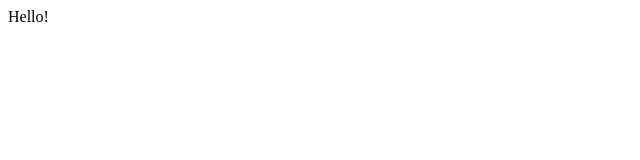
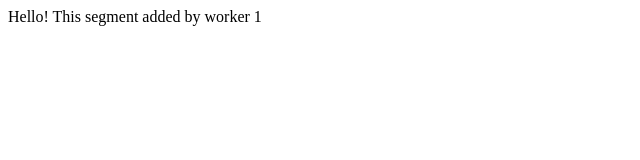
Before and after one commit to eeshwarantharan/SampleGit, a plain HTML site: page index.html in a window 1280 px wide. Shown: the whole page, without its empty margins (0-640 px from the left). Drawn offline with Linux system fonts and the light colour scheme.

Commit message:
New line

```diff
--- a/index.html
+++ b/index.html
@@ -2,5 +2,6 @@
 <html>
     <body>
         Hello!
+        This segment added by worker 1
     </body>
 </html>
```
